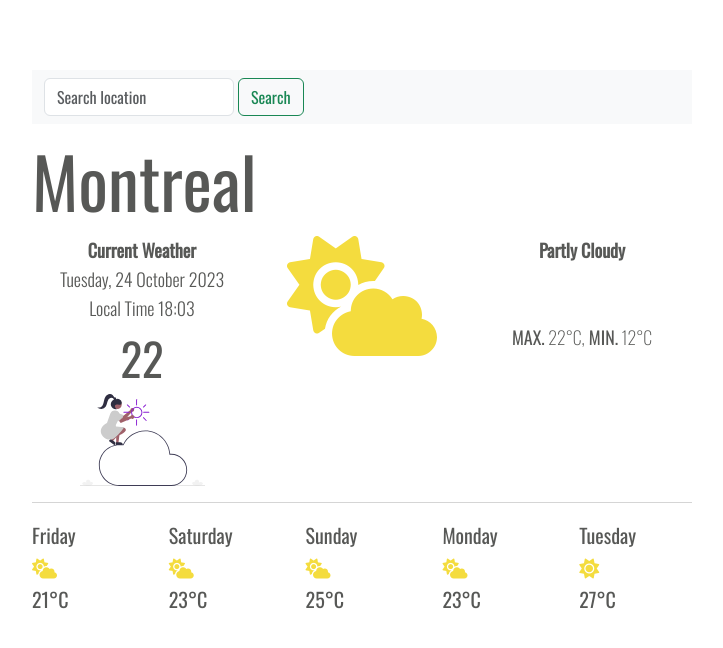
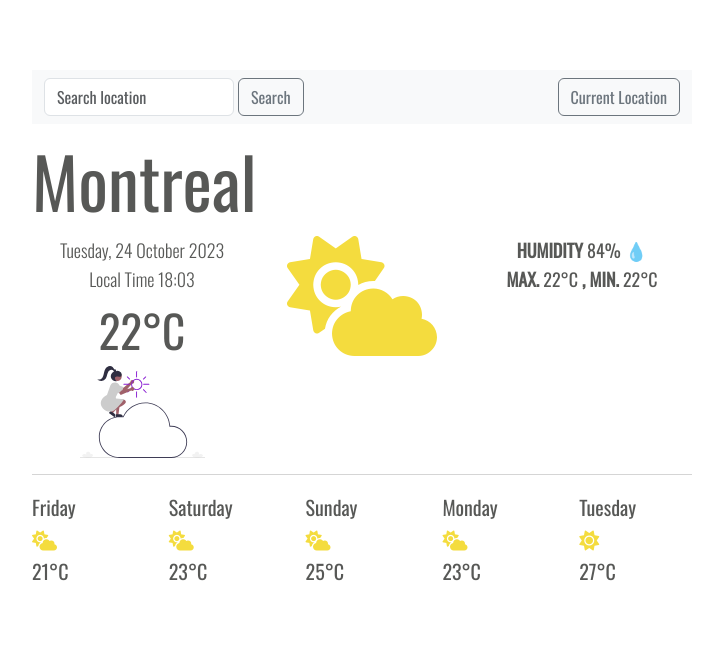
Before and after one commit to fonnycode/weather-website, a plain HTML site: page index.html in a window 1280 px wide. Shown: the whole page, without its empty margins (278-1001 px from the left). Drawn offline with nearby package versions, Linux system fonts and the light colour scheme.

Commit message:
Update index.html
has been updated

```diff
--- a/index.html
+++ b/index.html
@@ -10,36 +10,37 @@
   <link rel="preconnect" href="https://fonts.googleapis.com">
   <link rel="preconnect" href="https://fonts.gstatic.com" crossorigin>
   <link href="https://fonts.googleapis.com/css2?family=Oswald:wght@200;300;400&display=swap" rel="stylesheet">
+
+  <script src="https://kit.fontawesome.com/2729f4f92f.js" crossorigin="anonymous"></script>
   <script src="https://unpkg.com/axios@1.1.2/dist/axios.min.js"></script>
-  <script src="https://kit.fontawesome.com/2729f4f92f.js" crossorigin="anonymous"></script>
-
   <title>SheCodes+ Weather</title>
 </head>
 
 <body>
+
   <nav class="navbar bg-body-tertiary">
     <div class="container-fluid">
       <form class="d-flex" role="search" id="searching-forms">
         <input class="form-control me-1" id="search-cities" placeholder="Search location" aria-label="Search">
-        <button class="btn btn-outline-success" type="submit">Search</button>
-      </form>
+        <button class="btn btn-outline-secondary type="submit">Search</button>
+              </form>
+              <button type="button" class="btn btn-outline-secondary" id="locally">Current Location</button>
+
     </div>
   </nav>
+
   <div class="city" id="city-selected">Montreal</div>
   <div class="container">
     <div class="row">
       <div class="col-4">
 
-        <header><strong>Current Weather</strong></header>
+
         <div class="localDate" id="current-date">
           Thursday, 28 September 2023
         </div>
-        <span class="localTime" id="current-time"> Local Time 17:31</span>
-        </br>
-
-        <span class="temperature" id="actual-temp"> 22</span>
-
-
+<span class="localTime" id="current-time"> Local Time 17:31</span>
+      </br>
+        <span class="temperature" id="actual-temp"> 22°C</span>
 
         </br>
         <img src="img/weather-sun.svg" alt="" width="125px" />
@@ -49,8 +50,13 @@
         <i class="fa-solid fa-cloud-sun sun-icon" style="color: #f4dc3e;"></i>
       </div>
       <div class="col-4">
-        <div class="status-temp">Partly Cloudy</div>
-        <div class="measure-temp"><strong>MAX.</strong> 22°C,<strong> MIN.</strong> 12°C</div>
+          <strong> HUMIDITY </strong>
+        <span class="humidity-level">84% 💧</span>
+      </br>
+        <strong> MAX. </strong>
+        <span class="maximum-temp"> 22°C </span>
+            <strong> , MIN. </strong>
+            <span class="minimum-temp"> 22°C </span>
       </div>
     </div>
   </div>
```
